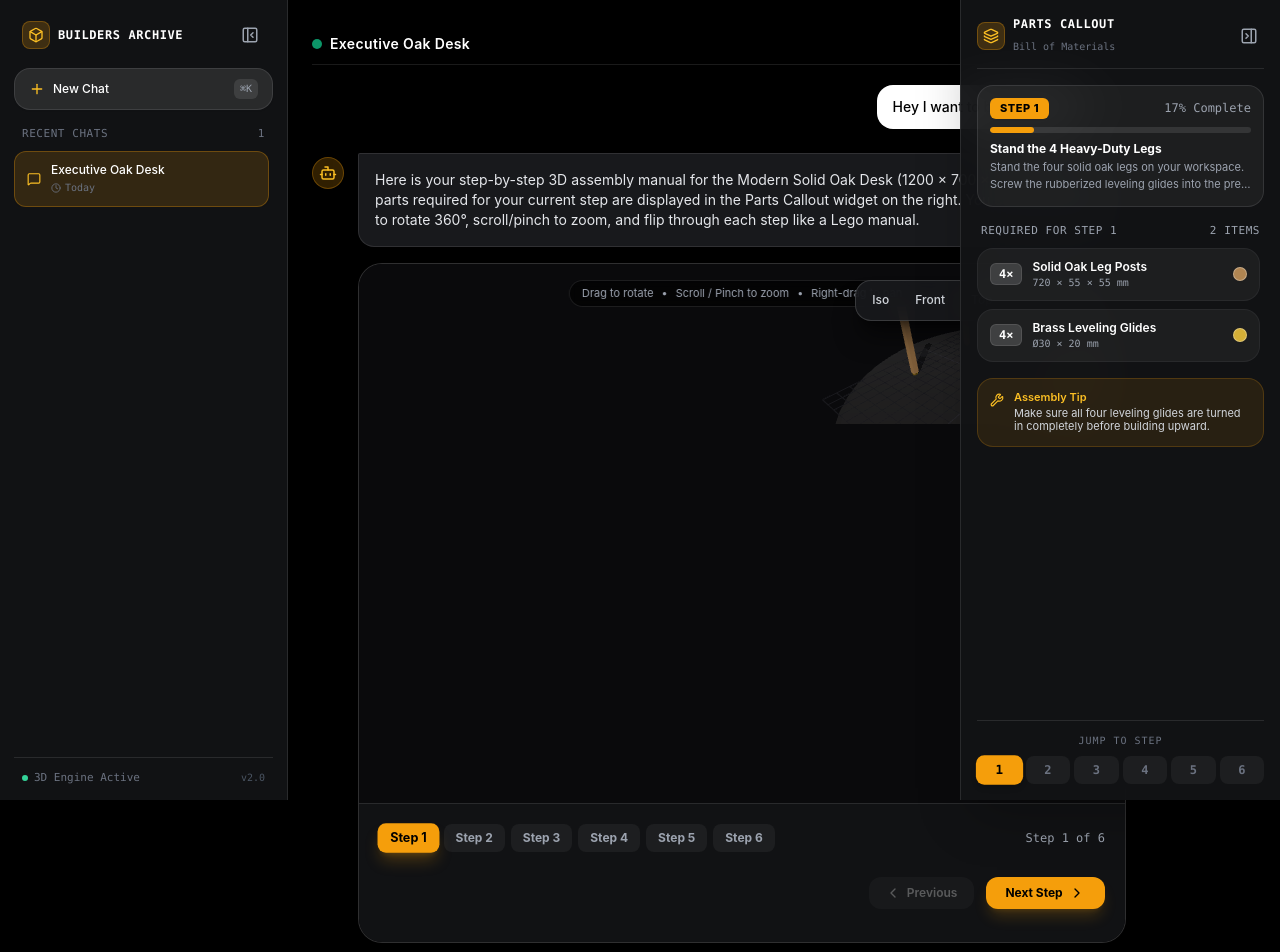
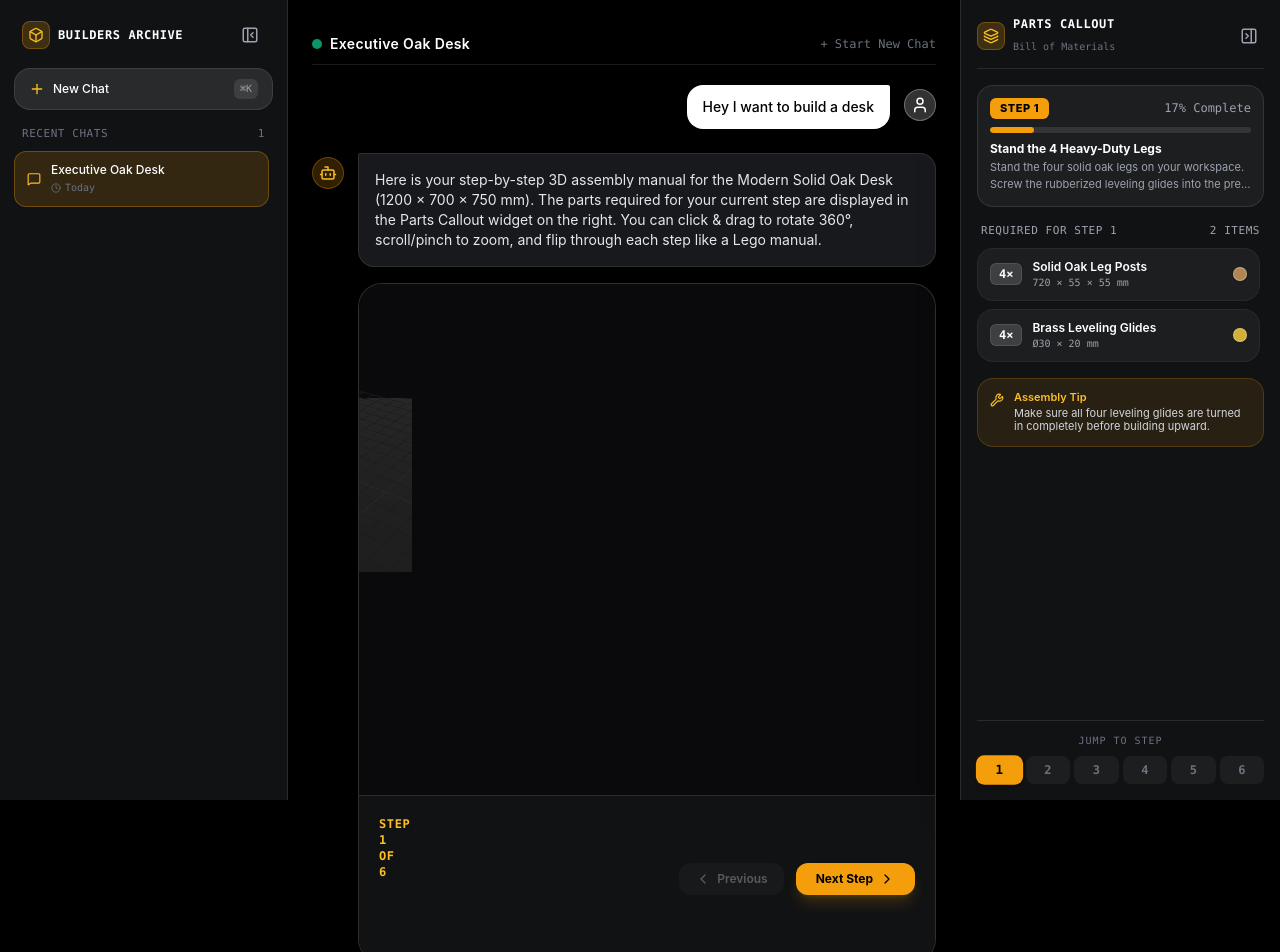
Before and after one commit to ayaanhaq/build_it, a React (Vite) app: page / in a window 1280 px wide. Shown: the top 952 px of the page. Built offline with nearby package versions, Linux system fonts and the light colour scheme.

Commit message:
Clean up 3D viewport: remove presets bar, hint badge, step pills, and sidebar 3D active tag

```diff
--- a/src/DeskBuilderViewer.tsx
+++ b/src/DeskBuilderViewer.tsx
@@ -109,96 +109,13 @@ export const DeskBuilderViewer: React.FC<DeskBuilderViewerProps> = ({
         />
       )}
 
-      {/* View Presets & Controls (Top-Right) */}
-      <div className="absolute top-4 right-4 z-20 flex items-center gap-1.5 bg-[#18191c]/90 backdrop-blur-md border border-white/15 p-1.5 rounded-2xl shadow-xl">
-        <button
-          onClick={() => handlePresetView("isometric")}
-          title="Isometric View"
-          className="px-2.5 py-1 rounded-xl text-xs font-medium text-gray-300 hover:text-white hover:bg-white/10 transition"
-        >
-          Iso
-        </button>
-        <button
-          onClick={() => handlePresetView("front")}
-          title="Front View"
-          className="px-2.5 py-1 rounded-xl text-xs font-medium text-gray-300 hover:text-white hover:bg-white/10 transition"
-        >
-          Front
-        </button>
-        <button
-          onClick={() => handlePresetView("top")}
-          title="Top Down View"
-          className="px-2.5 py-1 rounded-xl text-xs font-medium text-gray-300 hover:text-white hover:bg-white/10 transition"
-        >
-          Top
-        </button>
-        <button
-          onClick={() => handlePresetView("side")}
-          title="Side View"
-          className="px-2.5 py-1 rounded-xl text-xs font-medium text-gray-300 hover:text-white hover:bg-white/10 transition"
-        >
-          Side
-        </button>
-        <div className="w-[1px] h-4 bg-white/20 mx-1" />
-        <button
-          onClick={handleToggleAutoRotate}
-          title={autoRotate ? "Pause Spin" : "Auto-Spin 3D Model"}
-          className={`p-1.5 rounded-xl transition ${
-            autoRotate
-              ? "bg-amber-500 text-black font-semibold"
-              : "text-gray-400 hover:text-white hover:bg-white/10"
-          }`}
-        >
-          <RotateCw size={15} className={autoRotate ? "animate-spin" : ""} />
-        </button>
-      </div>
-
-      {/* Interaction Hint Badge */}
-      <div className="absolute top-4 left-1/2 -translate-x-1/2 z-10 pointer-events-none hidden md:flex items-center gap-2 bg-black/60 backdrop-blur-sm border border-white/10 text-gray-400 text-[11px] px-3 py-1 rounded-full">
-        <span>Drag to rotate</span>
-        <span>•</span>
-        <span>Scroll / Pinch to zoom</span>
-        <span>•</span>
-        <span>Right-drag to pan</span>
-      </div>
-
       {/* Bottom Lego Instruction Manual Controller */}
       <div className="relative z-20 bg-[#121316]/95 backdrop-blur-md border-t border-white/10 p-4 md:p-5 text-white">
-        {/* Step Progress Pill Bar */}
-        <div className="flex items-center justify-between gap-3 mb-3">
-          <div className="flex items-center gap-1.5 flex-wrap">
-            {DESK_BUILD_STEPS.map((s) => {
-              const isCurrent = s.stepNumber === currentStep;
-              const isCompleted = s.stepNumber < currentStep;
-              return (
-                <button
-                  key={s.stepNumber}
-                  onClick={() => handleStepChange(s.stepNumber)}
-                  className={`h-7 px-3 rounded-lg text-xs font-bold transition flex items-center gap-1.5 ${
-                    isCurrent
-                      ? "bg-amber-500 text-black shadow-lg shadow-amber-500/25 scale-105"
-                      : isCompleted
-                      ? "bg-white/15 text-white hover:bg-white/25"
-                      : "bg-white/5 text-gray-400 hover:bg-white/10"
-                  }`}
-                >
-                  {isCompleted ? (
-                    <CheckCircle2 size={12} className="text-emerald-400" />
-                  ) : null}
-                  Step {s.stepNumber}
-                </button>
-              );
-            })}
-          </div>
-
-          <span className="text-xs font-mono text-gray-400 hidden sm:inline">
-            Step {currentStep} of {totalSteps}
-          </span>
-        </div>
-
-        {/* Step Title & Controls Row */}
         <div className="flex flex-col md:flex-row items-start md:items-center justify-between gap-4">
           <div className="flex-1 min-w-0 pr-4">
+            <span className="text-xs font-mono font-bold text-amber-400 uppercase tracking-wider block mb-1">
+              Step {currentStep} of {totalSteps}
+            </span>
             <h3 className="text-base md:text-lg font-bold text-white flex items-center gap-2 truncate">
               {activeStepData.title}
             </h3>
--- a/src/Sidebar.tsx
+++ b/src/Sidebar.tsx
@@ -139,14 +139,7 @@ export const Sidebar: React.FC<SidebarProps> = ({
         </div>
       </div>
 
-      {/* Footer Info */}
-      <div className="pt-3 border-t border-white/10 px-2 flex items-center justify-between text-[11px] text-gray-500">
-        <span className="flex items-center gap-1.5 font-mono">
-          <span className="w-1.5 h-1.5 rounded-full bg-emerald-400" />
-          3D Engine Active
-        </span>
-        <span className="font-mono text-[10px] text-gray-600">v2.0</span>
-      </div>
+      {/* Footer Info removed as requested */}
     </aside>
   );
 };
```
Also changed, not shown: frontend/index.html (+1 -30 lines), frontend/js/app.js (+1 -44 lines).
